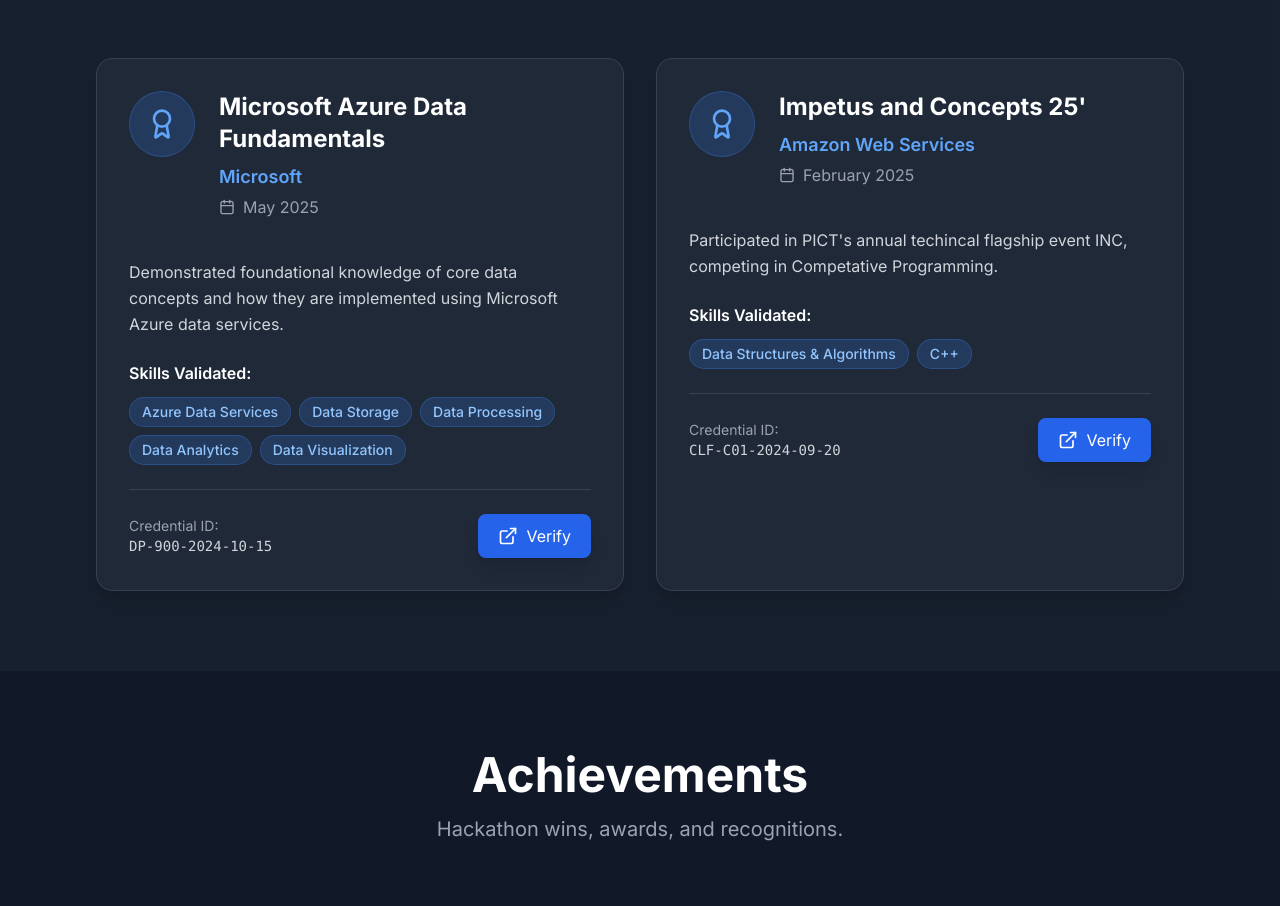
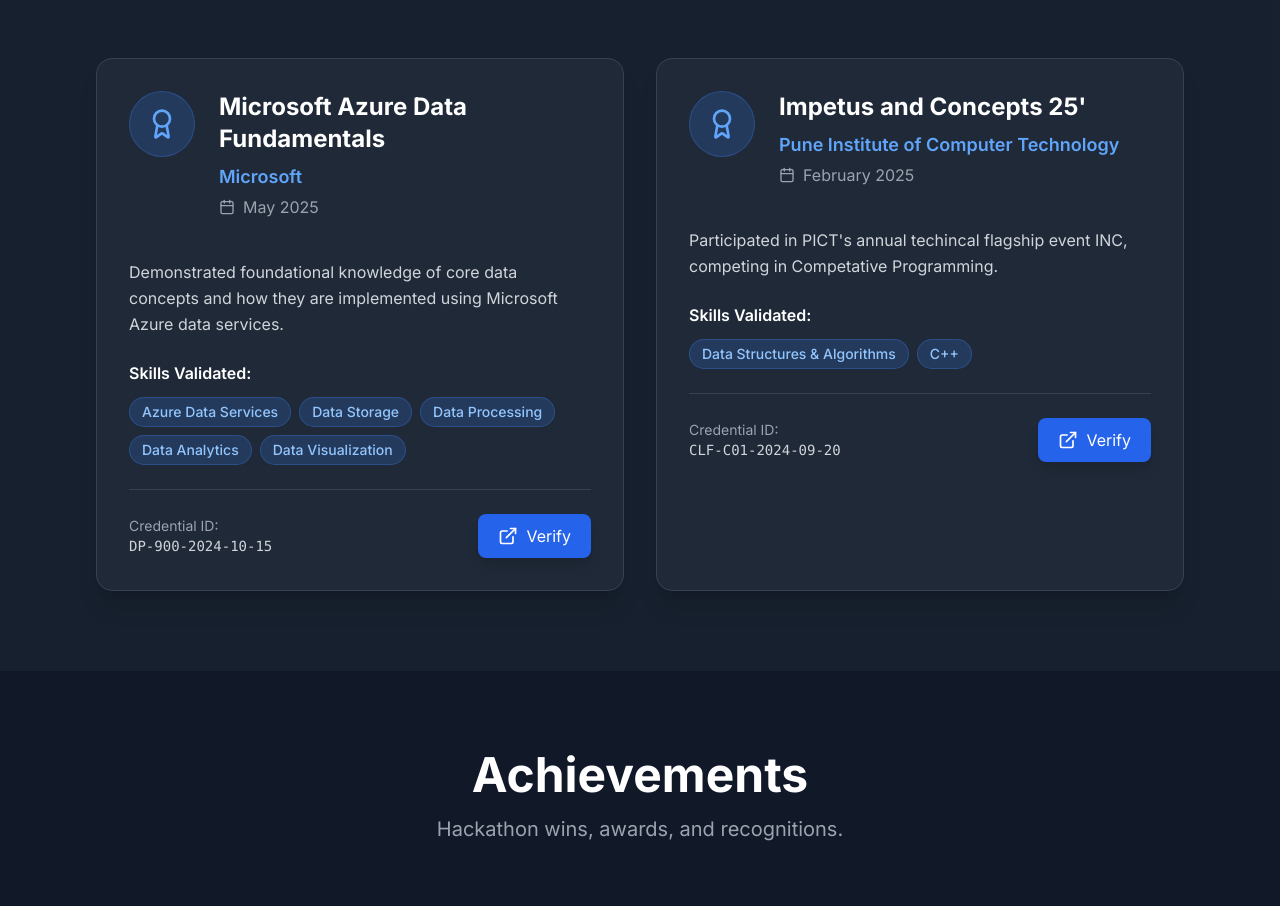
Before and after one commit to sanketshinde2005/sanket-portfolio, a Next.js app: page / in a window 1280 px wide. Shown: the part 6260-7166 px from the top of the page. Built offline with nearby package versions, Linux system fonts and the light colour scheme.

Commit message:
Correction

```diff
--- a/src/app/page.tsx
+++ b/src/app/page.tsx
@@ -197,7 +197,7 @@
     },
     {
       title: "Impetus and Concepts 25'",
-      issuer: "Amazon Web Services",
+      issuer: "Pune Institute of Computer Technology",
       date: "February 2025",
       credentialId: "CLF-C01-2024-09-20",
       description:
```
Also changed, not shown: 1 other file (tests, documents, lock files or other folders).
